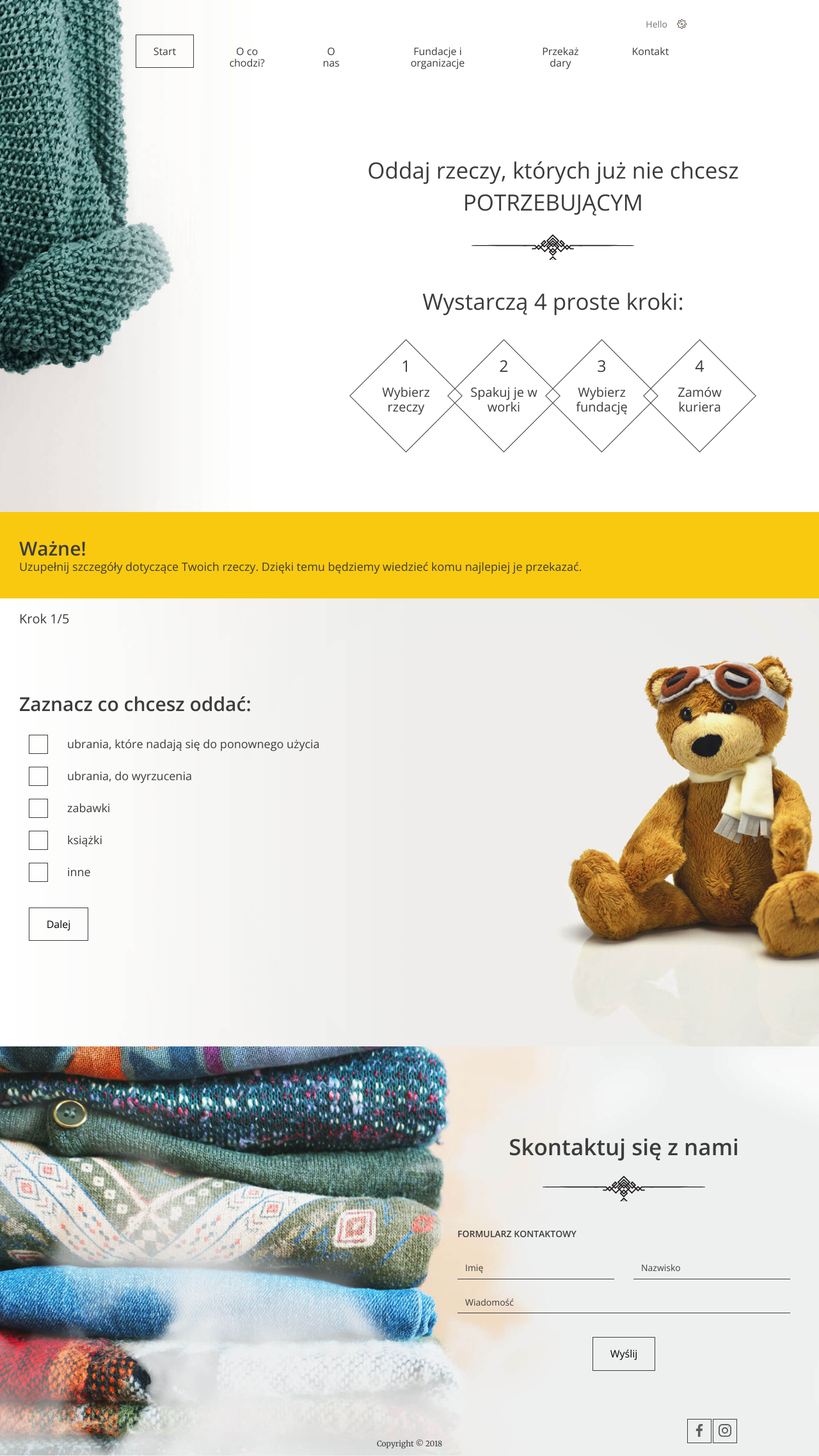
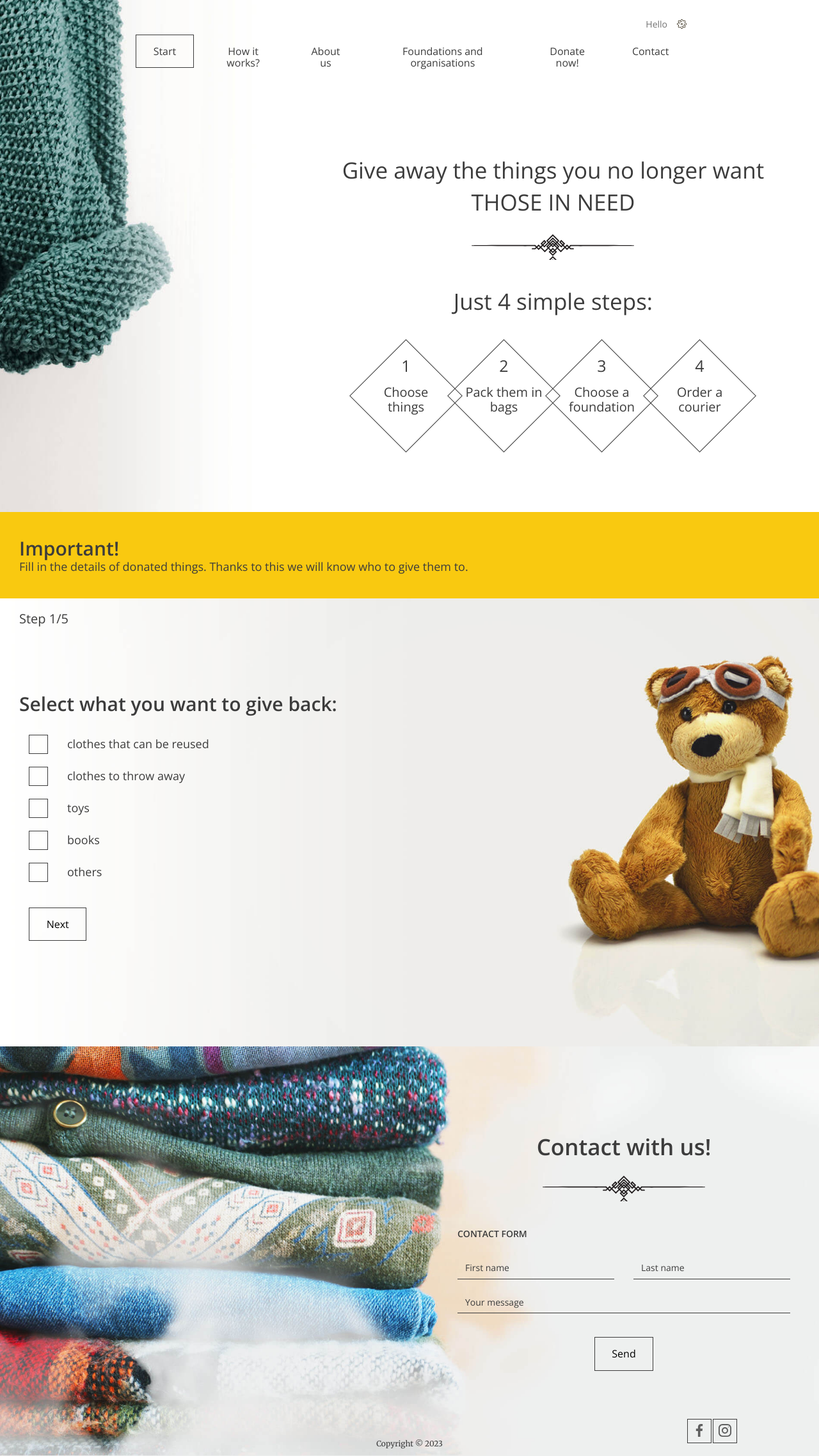
Before and after one commit to eliaszpiotr/SecondHand, a Django app: template application/templates/application/form.html in a window 1280 px wide. Shown: the whole page at 64% size. Run offline with Django 3.2, Linux system fonts and the light colour scheme; the template is opened without the code that fills it, so the values that code supplies are empty.

Commit message:
fixes in templates and organisations display

```diff
--- a/application/templates/application/form.html
+++ b/application/templates/application/form.html
@@ -2,11 +2,11 @@
 <!DOCTYPE html>
 <html lang="pl">
 <head>
-    <meta charset="UTF-8" />
-    <meta name="viewport" content="width=device-width, initial-scale=1.0" />
-    <meta http-equiv="X-UA-Compatible" content="ie=edge" />
+    <meta charset="UTF-8"/>
+    <meta name="viewport" content="width=device-width, initial-scale=1.0"/>
+    <meta http-equiv="X-UA-Compatible" content="ie=edge"/>
     <title>Document</title>
-    <link rel="stylesheet" href="{% static 'css/style.css' %}" />
+    <link rel="stylesheet" href="{% static 'css/style.css' %}"/>
 </head>
 <body>
 <header class="header--form-page">
@@ -23,36 +23,36 @@
         </ul>
 
         <ul>
-          <li><a href="index.html" class="btn btn--without-border active">Start</a></li>
-          <li><a href="index.html#steps" class="btn btn--without-border">O co chodzi?</a></li>
-          <li><a href="index.html#about-us" class="btn btn--without-border">O nas</a></li>
-          <li><a href="index.html#help" class="btn btn--without-border">Fundacje i organizacje</a></li>
-          <li><a href="form.html" class="btn btn--without-border">Przekaż dary</a></li>
-          <li><a href="index.html#contact" class="btn btn--without-border">Kontakt</a></li>
+            <li><a href="{% url 'index' %}" class="btn btn--without-border active">Start</a></li>
+            <li><a href="{% url 'index' %}#steps" class="btn btn--without-border">How it works?</a></li>
+            <li><a href="{% url 'index' %}#about-us" class="btn btn--without-border">About us</a></li>
+            <li><a href="{% url 'index' %}#help" class="btn btn--without-border">Foundations and organisations</a></li>
+            <li><a href="{% url 'add_donation' %}" class="btn btn--without-border">Donate now!</a></li>
+            <li><a href="#contact" class="btn btn--without-border">Contact</a></li>
         </ul>
     </nav>
 
     <div class="slogan container container--90">
         <div class="slogan--item">
             <h1>
-            Oddaj rzeczy, których już nie chcesz<br />
-            <span class="uppercase">potrzebującym</span>
+                Give away the things you no longer want<br/>
+                <span class="uppercase">those in need</span>
             </h1>
 
             <div class="slogan--steps">
-            <div class="slogan--steps-title">Wystarczą 4 proste kroki:</div>
+                <div class="slogan--steps-title">Just 4 simple steps:</div>
                 <ul class="slogan--steps-boxes">
                     <li>
-                <div><em>1</em><span>Wybierz rzeczy</span></div>
+                        <div><em>1</em><span>Choose things</span></div>
                     </li>
                     <li>
-                <div><em>2</em><span>Spakuj je w worki</span></div>
+                        <div><em>2</em><span>Pack them in bags</span></div>
                     </li>
                     <li>
-                <div><em>3</em><span>Wybierz fundację</span></div>
+                        <div><em>3</em><span>Choose a foundation</span></div>
                     </li>
                     <li>
-                <div><em>4</em><span>Zamów kuriera</span></div>
+                        <div><em>4</em><span>Order a courier</span></div>
                     </li>
                 </ul>
             </div>
@@ -63,30 +63,29 @@
 <section class="form--steps">
     <div class="form--steps-instructions">
         <div class="form--steps-container">
-          <h3>Ważne!</h3>
+            <h3>Important!</h3>
             <p data-step="1" class="active">
-            Uzupełnij szczegóły dotyczące Twoich rzeczy. Dzięki temu będziemy
-            wiedzieć komu najlepiej je przekazać.
+                Fill in the details of donated things. Thanks to this we will
+                know who to give them to.
             </p>
             <p data-step="2">
-            Uzupełnij szczegóły dotyczące Twoich rzeczy. Dzięki temu będziemy
-            wiedzieć komu najlepiej je przekazać.
+                Fill in the details of your belongings. Thanks to this we will
+                know who to give them to.
             </p>
             <p data-step="3">
-           Wybierz jedną, do
-            której trafi Twoja przesyłka.
+                Choose one to which your donation will arrive.
             </p>
-          <p data-step="4">Podaj adres oraz termin odbioru rzeczy.</p>
+            <p data-step="4">Enter the address and pick-up date.</p>
         </div>
     </div>
 
     <div class="form--steps-container">
-        <div class="form--steps-counter">Krok <span>1</span>/5</div>
+        <div class="form--steps-counter">Step <span>1</span>/5</div>
 
         <form action="form-confirmation.html" method="post">
             <!-- STEP 1: class .active is switching steps -->
             <div data-step="1" class="active">
-            <h3>Zaznacz co chcesz oddać:</h3>
+                <h3>Select what you want to give back:</h3>
 
                 <div class="form-group form-group--checkbox">
                     <label>
@@ -96,9 +95,9 @@
                                 value="clothes-to-use"
                         />
                         <span class="checkbox"></span>
-                <span class="description"
-                  >ubrania, które nadają się do ponownego użycia</span
-                >
+                        <span class="description">
+                            clothes that can be reused
+                        </span>
                     </label>
                 </div>
 
@@ -110,65 +109,64 @@
                                 value="clothes-useless"
                         />
                         <span class="checkbox"></span>
-                <span class="description">ubrania, do wyrzucenia</span>
+                        <span class="description">clothes to throw away</span>
                     </label>
                 </div>
 
                 <div class="form-group form-group--checkbox">
                     <label>
-                <input type="checkbox" name="categories" value="toys" />
+                        <input type="checkbox" name="categories" value="toys"/>
                         <span class="checkbox"></span>
-                <span class="description">zabawki</span>
+                        <span class="description">toys</span>
                     </label>
                 </div>
 
                 <div class="form-group form-group--checkbox">
                     <label>
-                <input type="checkbox" name="categories" value="books" />
+                        <input type="checkbox" name="categories" value="books"/>
                         <span class="checkbox"></span>
-                <span class="description">książki</span>
+                        <span class="description">books</span>
                     </label>
                 </div>
 
                 <div class="form-group form-group--checkbox">
                     <label>
-                <input type="checkbox" name="categories" value="other" />
+                        <input type="checkbox" name="categories" value="other"/>
                         <span class="checkbox"></span>
-                <span class="description">inne</span>
+                        <span class="description">others</span>
                     </label>
                 </div>
 
                 <div class="form-group form-group--buttons">
-              <button type="button" class="btn next-step">Dalej</button>
+                    <button type="button" class="btn next-step">Next</button>
                 </div>
             </div>
 
             <!-- STEP 2 -->
             <div data-step="2">
-            <h3>Podaj liczbę 60l worków, w które spakowałeś/aś rzeczy:</h3>
+                <h3>Enter the weight of the items:</h3>
 
                 <div class="form-group form-group--inline">
                     <label>
-                Liczba 60l worków:
-                <input type="number" name="bags" step="1" min="1" />
+                        How many kilograms:
+                        <input type="number" name="bags" step="1" min="1"/>
                     </label>
                 </div>
 
                 <div class="form-group form-group--buttons">
-              <button type="button" class="btn prev-step">Wstecz</button>
-              <button type="button" class="btn next-step">Dalej</button>
+                    <button type="button" class="btn prev-step">Back</button>
+                    <button type="button" class="btn next-step">Next</button>
                 </div>
             </div>
 
 
-
             <!-- STEP 4 -->
             <div data-step="3">
-            <h3>Wybierz organizacje, której chcesz pomóc:</h3>
+                <h3>Select the organization you want to help:</h3>
 
                 <div class="form-group form-group--checkbox">
                     <label>
-                <input type="radio" name="organization" value="old" />
+                        <input type="radio" name="organization" value="old"/>
                         <span class="checkbox radio"></span>
                         <span class="description">
                   <div class="title">Fundacja “Bez domu”</div>
@@ -180,85 +178,72 @@
                     </label>
                 </div>
 
-            <div class="form-group form-group--checkbox">
-              <label>
-                <input type="radio" name="organization" value="old" />
-                <span class="checkbox radio"></span>
-                <span class="description">
-                  <div class="title">Fundacja “Dla dzieci"</div>
-                  <div class="subtitle">
-                    Cel i misja: Pomoc osobom znajdującym się w trudnej sytuacji
-                    życiowej.
-                  </div>
-                </span>
-              </label>
-            </div>
 
                 <div class="form-group form-group--buttons">
-              <button type="button" class="btn prev-step">Wstecz</button>
-              <button type="button" class="btn next-step">Dalej</button>
+                    <button type="button" class="btn prev-step">Back</button>
+                    <button type="button" class="btn next-step">Next</button>
                 </div>
             </div>
 
             <!-- STEP 5 -->
             <div data-step="4">
-            <h3>Podaj adres oraz termin odbioru rzecz przez kuriera:</h3>
+                <h3>Enter the address and date of pickup of the item by the courier:</h3>
 
                 <div class="form-section form-section--columns">
                     <div class="form-section--column">
-                <h4>Adres odbioru</h4>
+                        <h4>Pickup address</h4>
                         <div class="form-group form-group--inline">
-                  <label> Ulica <input type="text" name="address" /> </label>
+                            <label> Street <input type="text" name="address"/> </label>
                         </div>
 
                         <div class="form-group form-group--inline">
-                  <label> Miasto <input type="text" name="city" /> </label>
+                            <label> City <input type="text" name="city"/> </label>
                         </div>
 
                         <div class="form-group form-group--inline">
                             <label>
-                    Kod pocztowy <input type="text" name="postcode" />
+                                Postcode <input type="text" name="postcode"/>
                             </label>
                         </div>
 
                         <div class="form-group form-group--inline">
                             <label>
-                    Numer telefonu <input type="phone" name="phone" />
+                                Phone number <input type="phone" name="phone"/>
                             </label>
                         </div>
                     </div>
 
                     <div class="form-section--column">
-                <h4>Termin odbioru</h4>
+                        <h4>Date of pickup</h4>
                         <div class="form-group form-group--inline">
-                  <label> Data <input type="date" name="data" /> </label>
+                            <label> Data <input type="date" name="data"/> </label>
                         </div>
 
                         <div class="form-group form-group--inline">
-                  <label> Godzina <input type="time" name="time" /> </label>
+                            <label> Time <input type="time" name="time"/> </label>
                         </div>
 
                         <div class="form-group form-group--inline">
                             <label>
-                    Uwagi dla kuriera
+                                Additional information for the courier
                                 <textarea name="more_info" rows="5"></textarea>
                             </label>
                         </div>
                     </div>
                 </div>
                 <div class="form-group form-group--buttons">
-              <button type="button" class="btn prev-step">Wstecz</button>
-              <button type="button" class="btn next-step">Dalej</button>
+                    <button type="button" class="btn prev-step">Back</button>
+                    <button type="button" class="btn next-step">Next</button>
                 </div>
             </div>
 
             <!-- STEP 6 -->
             <div data-step="5">
-            <h3>Podsumowanie Twojej darowizny</h3>
+                <h3>Summary of your donation</h3>
 
                 <div class="summary">
                     <div class="form-section">
-                <h4>Oddajesz:</h4>
+                        <h4>You donate:</h4>
                         <ul>
                             <li>
                                 <span class="icon icon-bag"></span>
@@ -299,8 +284,8 @@
                 </div>
 
                 <div class="form-group form-group--buttons">
-              <button type="button" class="btn prev-step">Wstecz</button>
-              <button type="submit" class="btn">Potwierdzam</button>
+                    <button type="button" class="btn prev-step">Back</button>
+                    <button type="submit" class="btn">Confirm</button>
                 </div>
             </div>
         </form>
@@ -308,41 +293,37 @@
 </section>
 
 <footer>
-      <div class="contact">
-        <h2>Skontaktuj się z nami</h2>
-        <h3>Formularz kontaktowy</h3>
+    <div id="contact" class="contact">
+        <h2>Contact with us!</h2>
+        <h3>Contact form</h3>
         <form class="form--contact">
             <div class="form-group form-group--50">
-            <input type="text" name="name" placeholder="Imię" />
+                <input type="text" name="name" placeholder="First name"/>
             </div>
             <div class="form-group form-group--50">
-            <input type="text" name="surname" placeholder="Nazwisko" />
+                <input type="text" name="surname" placeholder="Last name"/>
             </div>
 
             <div class="form-group">
             <textarea
                     name="message"
-              placeholder="Wiadomość"
+                    placeholder="Your message"
                     rows="1"
             ></textarea>
             </div>
 
-          <button class="btn" type="submit">Wyślij</button>
+            <button class="btn" type="submit">Send</button>
         </form>
     </div>
     <div class="bottom-line">
-        <span class="bottom-line--copy">Copyright &copy; 2018</span>
+        <span class="bottom-line--copy">Copyright &copy; 2023</span>
         <div class="bottom-line--icons">
-          <a href="#" class="btn btn--small"
-            ><img src="images/icon-facebook.svg"
-          /></a>
-          <a href="#" class="btn btn--small"
-            ><img src="images/icon-instagram.svg"
-          /></a>
+            <a href="#" class="btn btn--small"><img src="{% static 'images/icon-facebook.svg' %}"/></a>
+            <a href="#" class="btn btn--small"><img src="{% static 'images/icon-instagram.svg' %}"/></a>
         </div>
     </div>
 </footer>
 
-    <script src="js/app.js"></script>
+<script src="{% static 'js/app.js' %}"></script>
 </body>
 </html>
--- a/application/templates/application/login.html
+++ b/application/templates/application/login.html
@@ -24,7 +24,7 @@
                 <li><a href="{% url 'index' %}#about-us" class="btn btn--without-border">About us</a></li>
                 <li><a href="{% url 'index' %}#help" class="btn btn--without-border">Foundations and organisations</a></li>
                 <li><a href="{% url 'add_donation' %}" class="btn btn--without-border">Donate now!</a></li>
-                <li><a href={% url 'index' %}"#contact" class="btn btn--without-border">Contact</a></li>
+                <li><a href="#contact" class="btn btn--without-border">Contact</a></li>
             </ul>
         </nav>
     </header>
```
Also changed, not shown: application/templates/application/form-confirmation.html (+6 -6 lines), application/templates/application/index.html (+30 -75 lines), application/templates/application/register.html (+35 -1 lines), application/views.py (+7 -2 lines). Lines whose indentation alone changed are shown as unchanged.
